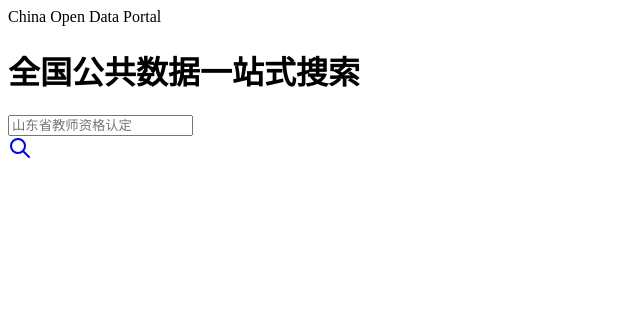
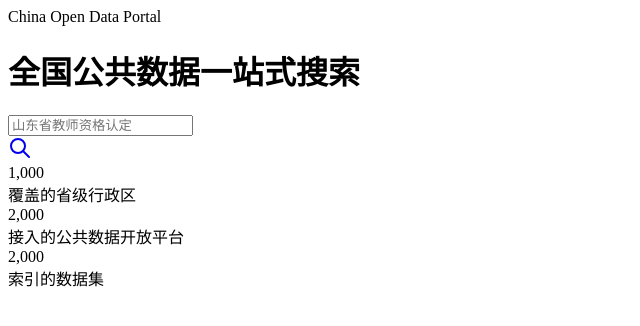
Before and after one commit to String10/ChinaOpenDataPortal-FrontEnd-Vue, a Vue app: page / in a window 1280 px wide. Shown: the top 326 px of the page, without its empty margins (0-640 px from the left). Built offline with nearby package versions, Linux system fonts and the light colour scheme.

Commit message:
home view with statistic table

```diff
--- a/src/App.vue
+++ b/src/App.vue
@@ -1,9 +1,11 @@
 <script setup lang="ts">
-import PortalHeader from './components/PortalHeader.vue'
+import PortalHeader from '@/components/PortalHeader.vue'
+import HomeView from '@/views/HomeView.vue'
 </script>
 
 <template>
   <div class="page">
     <PortalHeader />
+    <HomeView />
   </div>
 </template>
--- a/src/components/PortalHeader.vue
+++ b/src/components/PortalHeader.vue
@@ -1,5 +1,5 @@
 <script setup lang="ts">
-import SearchBar from './SearchBar.vue'
+import SearchBar from '@/components/SearchBar.vue'
 </script>
 
 <template>
--- /dev/null
+++ b/src/components/StatisticTable.vue
@@ -0,0 +1,29 @@
+<script setup lang="ts">
+import { toThousandFilter } from '@/utils/filters'
+
+defineProps<{
+  items: {
+    name: string
+    value: number
+  }[]
+}>()
+</script>
+
+<template>
+  <div class="col-12">
+    <div class="row row-deck row-cards">
+      <div class="col-sm-6 col-lg-4" v-for="(item, index) in items" :key="index">
+        <div class="card card-sm">
+          <div class="card-body">
+            <div class="row align-items-center">
+              <div class="col">
+                <div class="h1 mb-0 me-2">{{ toThousandFilter(item.value) }}</div>
+                <div class="text-secondary">{{ item.name }}</div>
+              </div>
+            </div>
+          </div>
+        </div>
+      </div>
+    </div>
+  </div>
+</template>
--- a/src/router/index.ts
+++ b/src/router/index.ts
@@ -1,5 +1,5 @@
 import { createRouter, createWebHistory } from 'vue-router'
-import HomeView from '../views/HomeView.vue'
+import HomeView from '@/views/HomeView.vue'
 
 const router = createRouter({
   history: createWebHistory(import.meta.env.BASE_URL),
--- /dev/null
+++ b/src/utils/filters.ts
@@ -0,0 +1,3 @@
+export function toThousandFilter(num: number) {
+  return (+num || 0).toString().replace(/(\d)(?=(?:\d{3})+$)/g, '$1,')
+}
--- a/src/views/HomeView.vue
+++ b/src/views/HomeView.vue
@@ -1,5 +1,20 @@
-<script setup lang="ts"></script>
+<script setup lang="ts">
+import StatisticTable from '@/components/StatisticTable.vue'
+import { ref } from 'vue'
+
+const items = ref([
+  { name: '覆盖的省级行政区', value: 1000 },
+  { name: '接入的公共数据开放平台', value: 2000 },
+  { name: '索引的数据集', value: 2000 }
+])
+</script>
 
 <template>
-  <main></main>
+  <div class="page-wrapper">
+    <div class="page-body">
+      <div class="container-xl">
+        <StatisticTable :items="items" />
+      </div>
+    </div>
+  </div>
 </template>
--- a/tsconfig.app.json
+++ b/tsconfig.app.json
@@ -1,6 +1,6 @@
 {
   "extends": "@vue/tsconfig/tsconfig.dom.json",
-  "include": ["env.d.ts", "src/**/*", "src/**/*.vue"],
+  "include": ["env.d.ts", "src/**/*", "src/**/*.vue", "src/**/*.ts"],
   "exclude": ["src/**/__tests__/*"],
   "compilerOptions": {
     "composite": true,
```
